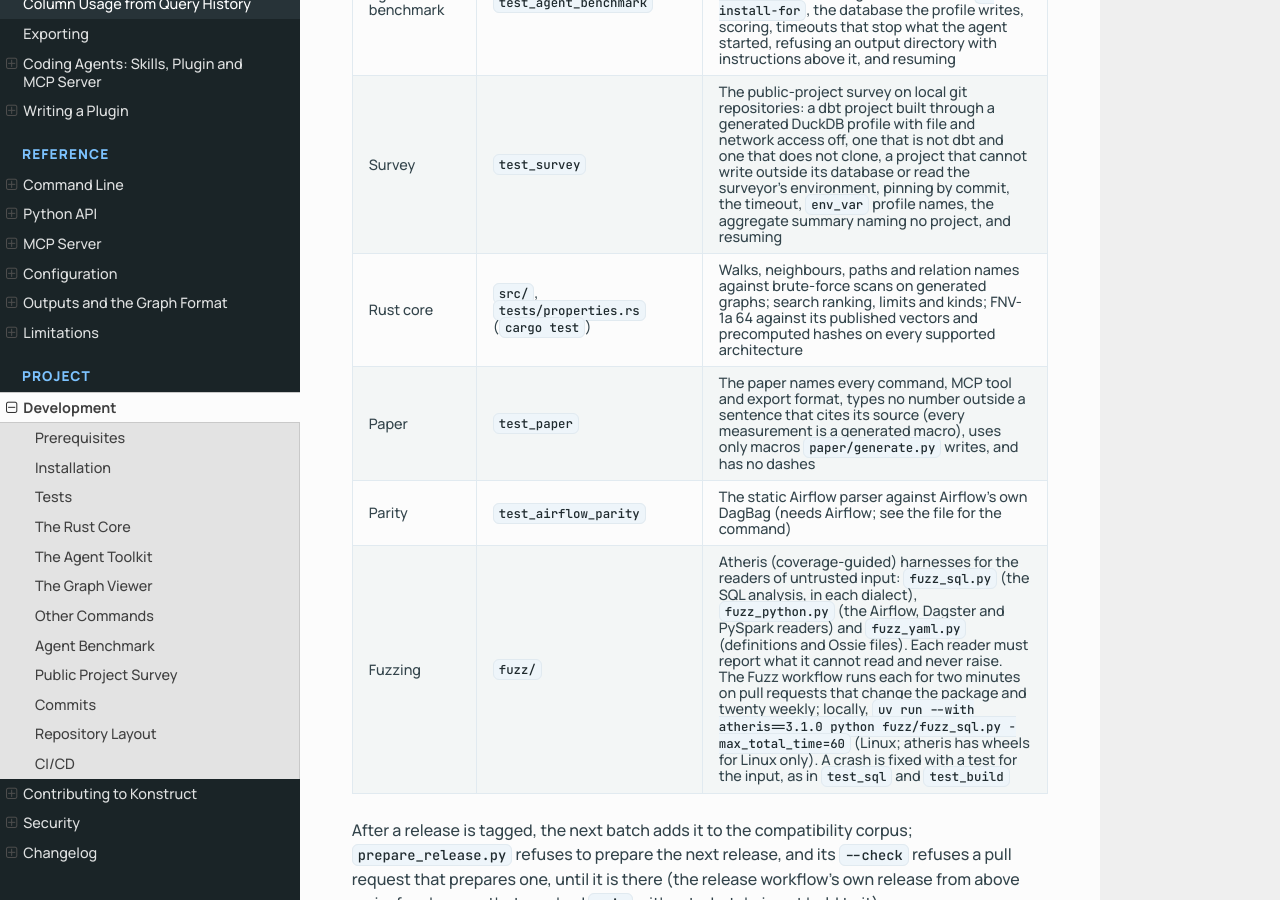
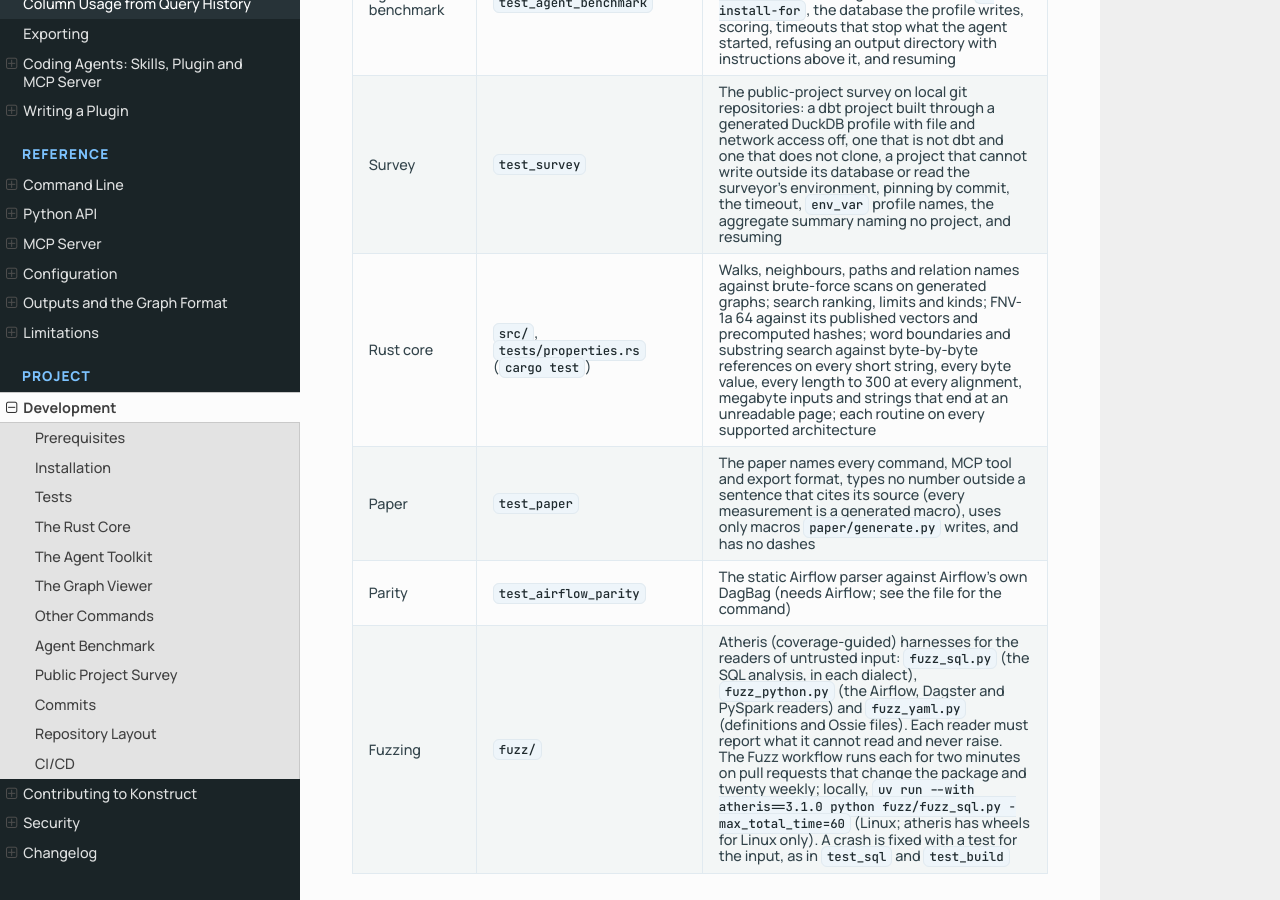
Before and after one commit to actions-marketplace-validations/kodexlabsio_konstruct, a Sphinx documentation site: the page built from docs/development.md, in a window 1280 px wide and 900 px high, scrolled down 7245 px. Built offline with Sphinx 7.4.7 and the Read the Docs theme 3.1.0, drawn with Linux system fonts in a browser that asks for light colours; some of the changed text lies outside the part shown.

Commit message:
docs: Say which parts of the Rust core are assembly and how to time it
The development page's tables list src/words/ and src/substring/ beside src/fnv/, say what their
tests compare, and give `cargo bench --bench core` with the other cargo commands and as the
measurement for a change to the core. The AGENTS.md layout row names the three assembly
components and the benchmark.

````diff
--- a/docs/development.md
+++ b/docs/development.md
@@ -71,7 +71,7 @@ uv run pytest --cov                             # everything, with branch covera
 | Agent toolkit | `test_toolkit`, `test_skill`, `test_hook`, `test_mcp` | Every skill, command, rule and instruction text in the house style, with frontmatter each agent accepts and only real commands and options; what each skill says Konstruct prints, checked against the output of a real build of the example (impact, trace, explain, define, ontology, conflicts, diff, gate on a breaking change and on a changed approved term, verify, the Ossie export); the plugin in `plugins/konstruct` current with the package texts and the marketplace listing it; `install` for each agent in a project and in the home directory, managed sections that keep the user's text, refusing hand edits with nothing written, MCP registration in every configuration format; the hook on a breaking edit and on SQL or YAML it cannot read, from any directory of the session, never running dbt or opening a warehouse connection, leaving the user's graph as it was, and three hooks run at once; the MCP prompts and resources, with no absolute path in them |
 | Agent benchmark | `test_agent_benchmark` | The harness on a miniature Spider 2.0-DBT tree with a scripted agent: both arms, the same prompt, the graph and skills only in the Konstruct arms, the general-skill arm, `--install-for`, the database the profile writes, scoring, timeouts that stop what the agent started, refusing an output directory with instructions above it, and resuming |
 | Survey | `test_survey` | The public-project survey on local git repositories: a dbt project built through a generated DuckDB profile with file and network access off, one that is not dbt and one that does not clone, a project that cannot write outside its database or read the surveyor's environment, pinning by commit, the timeout, `env_var` profile names, the aggregate summary naming no project, and resuming |
-| Rust core | `src/`, `tests/properties.rs` (`cargo test`) | Walks, neighbours, paths and relation names against brute-force scans on generated graphs; search ranking, limits and kinds; FNV-1a 64 against its published vectors and precomputed hashes on every supported architecture |
+| Rust core | `src/`, `tests/properties.rs` (`cargo test`) | Walks, neighbours, paths and relation names against brute-force scans on generated graphs; search ranking, limits and kinds; FNV-1a 64 against its published vectors and precomputed hashes; word boundaries and substring search against byte-by-byte references on every short string, every byte value, every length to 300 at every alignment, megabyte inputs and strings that end at an unreadable page; each routine on every supported architecture |
 | Paper | `test_paper` | The paper names every command, MCP tool and export format, types no number outside a sentence that cites its source (every measurement is a generated macro), uses only macros `paper/generate.py` writes, and has no dashes |
 | Parity | `test_airflow_parity` | The static Airflow parser against Airflow's own DagBag (needs Airflow; see the file for the command) |
 | Fuzzing | `fuzz/` | Atheris (coverage-guided) harnesses for the readers of untrusted input: `fuzz_sql.py` (the SQL analysis, in each dialect), `fuzz_python.py` (the Airflow, Dagster and PySpark readers) and `fuzz_yaml.py` (definitions and Ossie files). Each reader must report what it cannot read and never raise. The Fuzz workflow runs each for two minutes on pull requests that change the package and twenty weekly; locally, `uv run --with atheris==3.1.0 python fuzz/fuzz_sql.py -max_total_time=60` (Linux; atheris has wheels for Linux only). A crash is fixed with a test for the input, as in `test_sql` and `test_build` |
@@ -103,6 +103,8 @@ Konstruct is one package of Python and Rust, built by [maturin](https://www.matu
 | `src/graph.rs` | The graph's edges in compressed sparse row form: impact and trace walks, the neighbours `describe` lists, and shortest paths (`konstruct.core.graph`) |
 | `src/names.rs` | Relations by every name they answer to, for name resolution (`Graph.resolve`) |
 | `src/search.rs` | Ranked word search (`search`, `query` and the hints for names that match nothing) |
+| `src/words/` | Where the words of names, descriptions and queries start and end, for search, hand-written in assembly for each supported architecture |
+| `src/substring/` | Whether a search word occurs in a label, and whether a key holds its escape character, hand-written in assembly for each supported architecture |
 | `src/fnv/` | FNV-1a 64, the hasher of the indexes' maps, hand-written in assembly for each supported architecture: x86_64, aarch64, riscv64, powerpc64le, s390x and loongarch64 |
 | `src/python.rs` | The PyO3 bindings, built with the `python` feature |
 | `tests/properties.rs` | Property tests against brute-force walks, paths and name scans on generated graphs |
@@ -113,6 +115,7 @@ The graph builds each index the first time a query needs it and keeps it until t
 cargo fmt
 cargo clippy --all-targets --all-features -- -D warnings
 cargo test                   # unit and property tests, without Python
+cargo bench --bench core     # the indexes on a generated project of 2,000 models
 ```
 
 The other architectures' tests run under qemu-user in CI, each in a Debian container with that architecture's cross compiler. To run one locally, for example riscv64, install `qemu-user`, `gcc-riscv64-linux-gnu` and `libc6-dev-riscv64-cross`, then:
@@ -124,7 +127,7 @@ CARGO_TARGET_RISCV64GC_UNKNOWN_LINUX_GNU_RUNNER="qemu-riscv64 -L /usr/riscv64-li
 cargo test --target riscv64gc-unknown-linux-gnu
 ```
 
-To add a function, write it in the crate with its tests, export it in `src/python.rs`, describe it in `konstruct/_core.pyi`, delete the Python it replaces, and measure with `.kodex/scripts/benchmark.py` before and after. `uv build` makes the sdist and a wheel for the machine it runs on.
+To add a function, write it in the crate with its tests, export it in `src/python.rs`, describe it in `konstruct/_core.pyi`, delete the Python it replaces, and measure with `.kodex/scripts/benchmark.py` and `cargo bench --bench core` before and after. `uv build` makes the sdist and a wheel for the machine it runs on.
 
 ## The Agent Toolkit
 
@@ -199,7 +202,7 @@ Commits follow [Conventional Commits](https://www.conventionalcommits.org/), che
 | `konstruct/outputs/` | `report.py` (REPORT.md), `html.py` (graph.html), `export.py` (the export formats), and `viewer.html`, the built graph viewer (generated by `pnpm build`; do not edit) |
 | `konstruct/interfaces/` | `project.py` (the Python API), `cli.py`, `console.py`, `status.py`, `mcp_server.py`, `skill.py` |
 | `konstruct/plugins/` | `api.py` (the plugin API: protocols, fragments and its version), `registry.py` (Konstruct's own components and installed plugins: finding, enabling and loading them) |
-| `Cargo.toml`, `src/` | The Rust core: graph walks and paths, name resolution, search and the FNV-1a hasher, built into `konstruct._core` |
+| `Cargo.toml`, `src/`, `benches/` | The Rust core: graph walks and paths, name resolution and search, with the FNV-1a hasher, word boundaries and substring search in assembly, built into `konstruct._core` |
 | `viewer/` | The graph viewer's source: Svelte 5 and TypeScript, built with Vite |
 | `action.yml` | The GitHub Action |
 | `examples/jaffle_shop` | dbt Labs' jaffle_shop_duckdb (Apache-2.0, see its NOTICE) with an Airflow DAG |
````
Also changed, not shown: AGENTS.md (+1 -1 lines).
